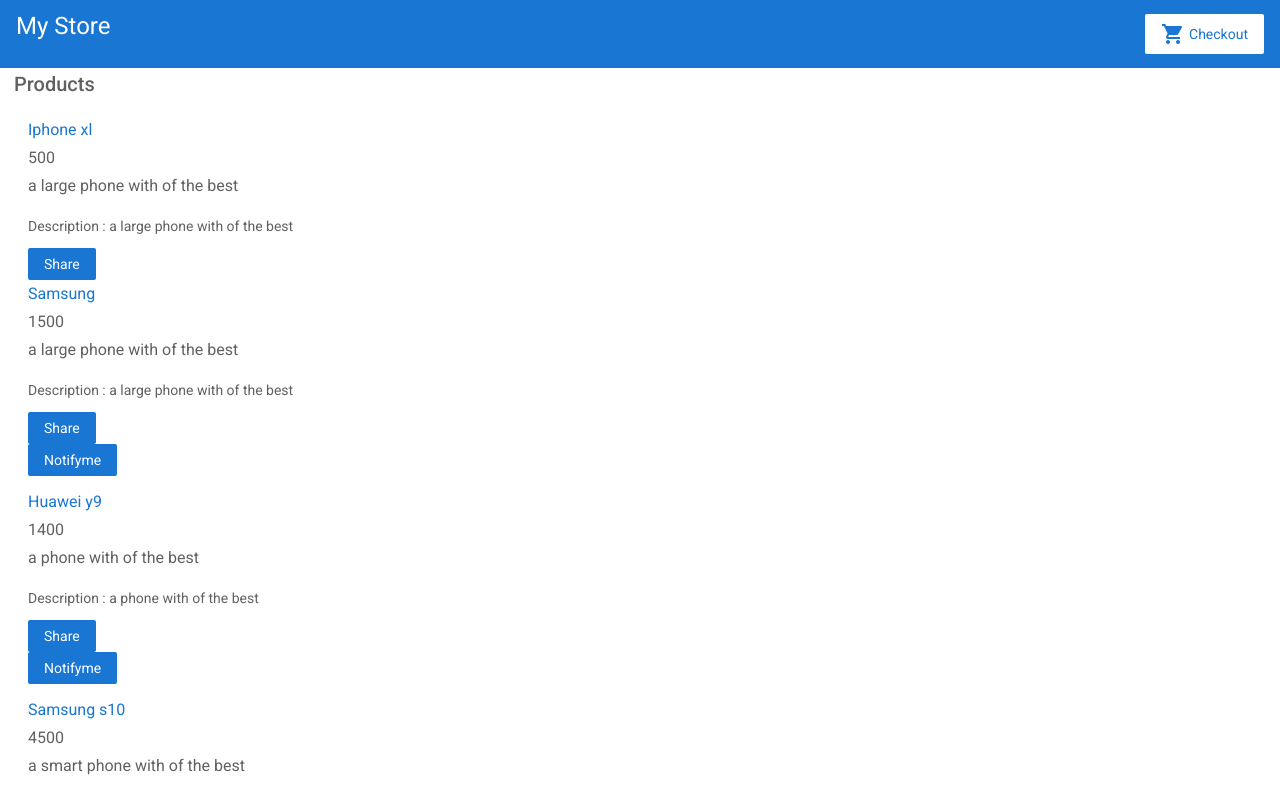
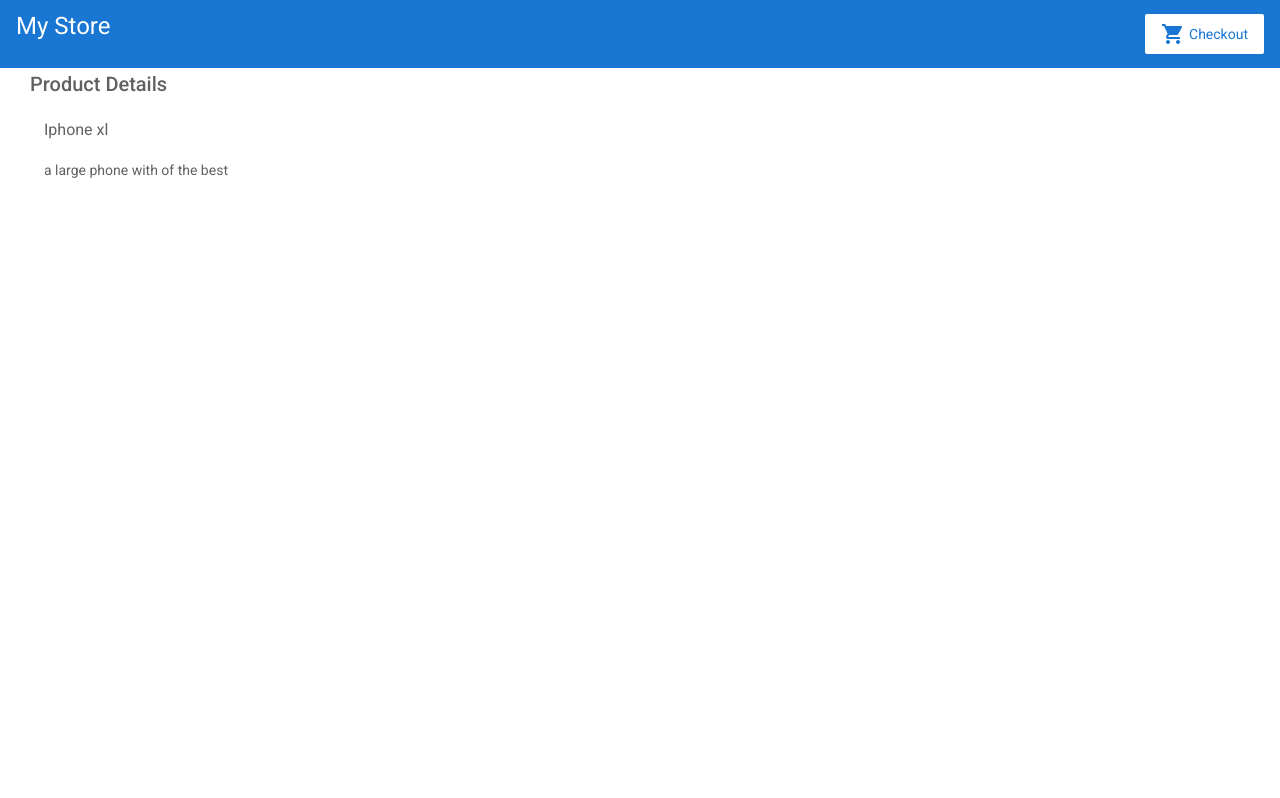
Before and after one commit to abdelkalek/commerceProjectAngular, an Angular app: page /products/0 in a window 1280 px wide. Shown: the top 798 px of the page. Built offline with nearby package versions, Linux system fonts and the light colour scheme.

Commit message:
thead commit

```diff
--- a/src/app/app.component.html
+++ b/src/app/app.component.html
@@ -1,4 +1,4 @@
 <app-topbar></app-topbar>
 <div class="container">
-  <app-product-list></app-product-list>
+<router-outlet></router-outlet>
 </div>
--- a/src/app/product-detail/product-detail.component.html
+++ b/src/app/product-detail/product-detail.component.html
@@ -1 +1,6 @@
-<p>product-detail works!</p>
+<h2>Product Details</h2>
+<div *ngIf="product">
+  <h3>{{ product.name }}</h3>
+
+  <p>{{ product.description }}</p>
+</div>
--- a/src/app/product-detail/product-detail.component.ts
+++ b/src/app/product-detail/product-detail.component.ts
@@ -1,4 +1,6 @@
-import { Component, OnInit } from '@angular/core';
+import {Component, OnInit} from '@angular/core';
+import {ActivatedRoute} from '@angular/router';
+import {products} from '../Products';
 
 @Component({
   selector: 'app-product-detail',
@@ -6,10 +8,16 @@
   styleUrls: ['./product-detail.component.css']
 })
 export class ProductDetailComponent implements OnInit {
+  product;
 
-  constructor() { }
+
+  constructor(private route: ActivatedRoute) {
+  }
 
   ngOnInit(): void {
+    this.route.paramMap.subscribe(params => {
+      this.product = products[+params.get('productId')];
+    });
   }
 
 }
--- a/src/app/product-list/product-list.component.html
+++ b/src/app/product-list/product-list.component.html
@@ -1,15 +1,27 @@
-<h2>Products</h2>
-<div *ngFor="let prod of product">
+<!--<h2>Products</h2>-->
+<!--<div *ngFor="let prod of product">-->
+<!--  <h3>-->
+<!--    <a [title]="prod.name">-->
+<!--      {{ prod.name}}<br>-->
+<!--    </a>-->
+<!--    {{ prod.price}}<br>-->
+<!--    {{ prod.description}}<br>-->
+<!--  </h3>-->
+<!--  <p *ngIf="prod.description">-->
+<!--    Description : {{prod.description}}-->
+<!--  </p>-->
+<!--  <button (click)="share()">Share</button>-->
+<!--<app-product-alert [product]="prod" (notify)="notificationparent()" ></app-product-alert>-->
+<!--</div>-->
+
+
+
+<div *ngFor="let product of product; index as productId" >
   <h3>
-    <a [title]="prod.name">
-      {{ prod.name}}<br>
+    <a [title]="product.name + ' details'" [routerLink]="['/products',
+productId]">
+      {{ product.name }}
     </a>
-    {{ prod.price}}<br>
-    {{ prod.description}}<br>
   </h3>
-  <p *ngIf="prod.description">
-    Description : {{prod.description}}
-  </p>
-  <button (click)="share()">Share</button>
-<app-product-alert [product]="prod" (notify)="notificationparent()" ></app-product-alert>
+  <!-- . . . -->
 </div>
```
Also changed, not shown: src/app/app.module.ts (+16 -10 lines).
